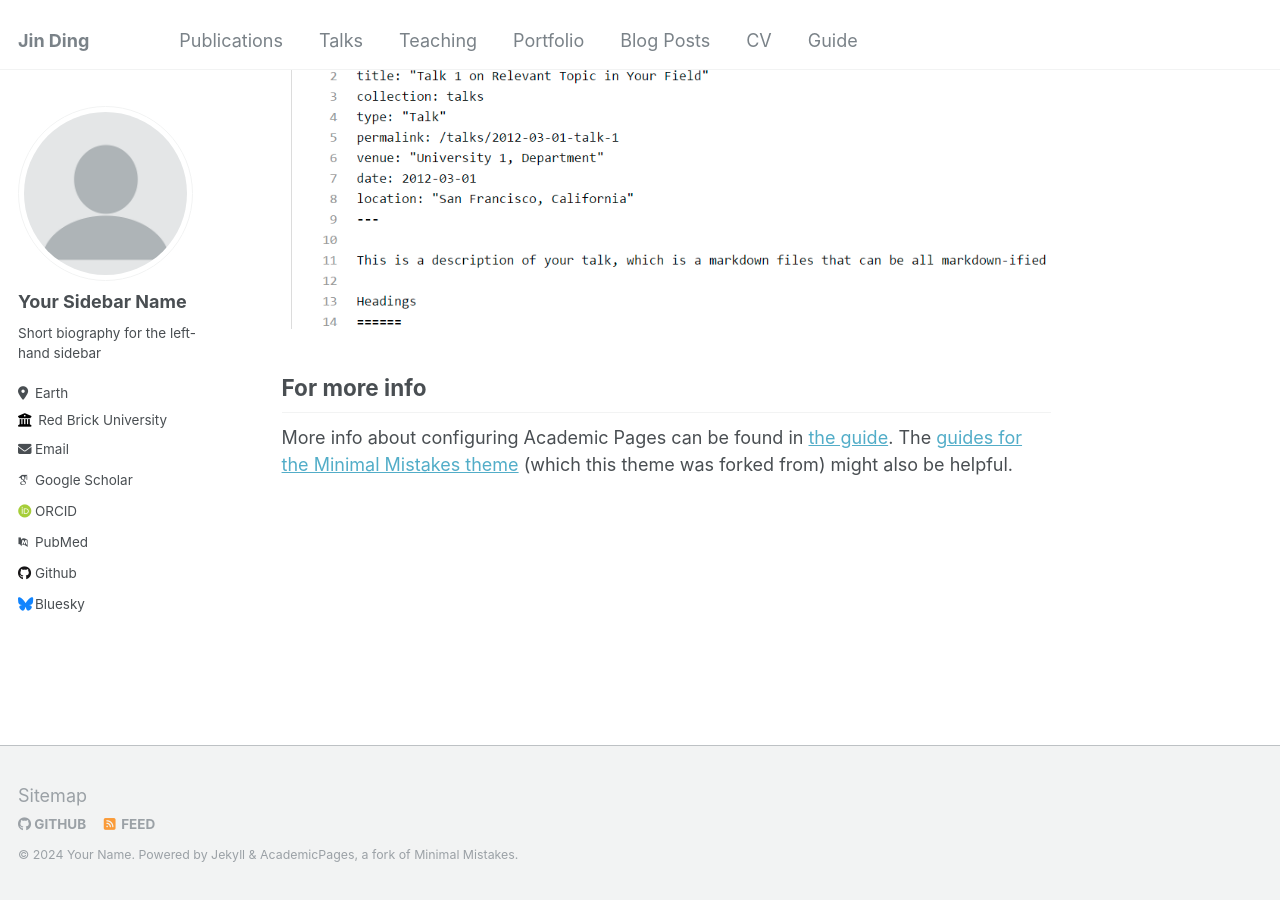
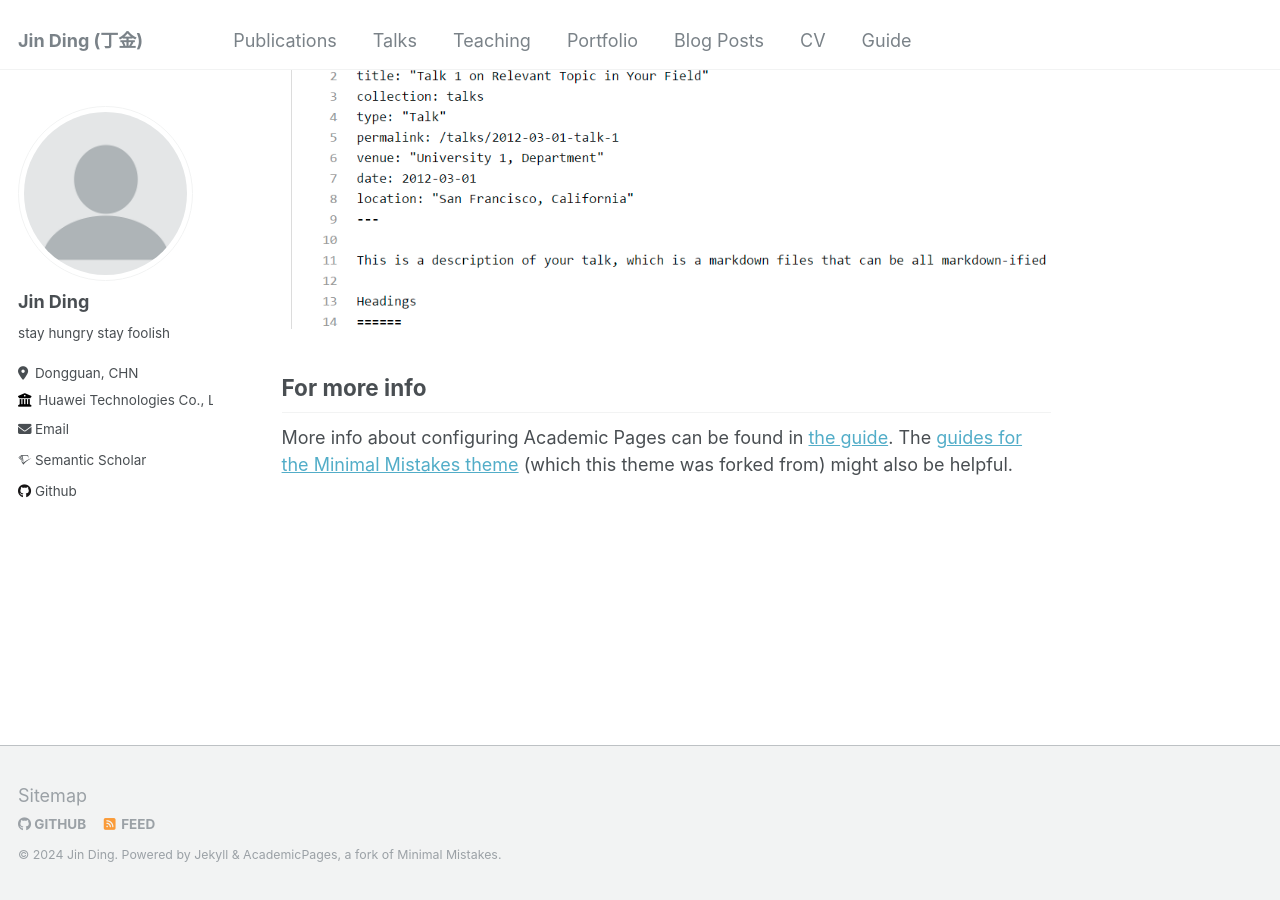
Before and after one commit to DJEddyking/djeddyking.github.io, a Jekyll site: the page built from _pages/about.md, in a window 1280 px wide and 900 px high, scrolled down 2660 px. Built offline with Jekyll 4.4.1, drawn with Linux system fonts in a browser that asks for light colours; some web fonts are replaced.

Commit message:
Update _config.yml

```diff
--- a/_config.yml
+++ b/_config.yml
@@ -8,9 +8,9 @@
 
 # Basic Site Settings
 locale                   : "Dongguan, CHN"
-title                    : "Jin Ding"
+title                    : "Jin Ding (丁金)"
 title_separator          : "-"
-name                     : &name "Your Name"
+name                     : &name "Jin Ding"
 description              : &description "personal description"
 url                      : https://academicpages.github.io # the base hostname & protocol for your site e.g. "https://mmistakes.github.io"
 baseurl                  : "" # the subpath of your site, e.g. "/blog"
@@ -22,56 +22,56 @@ repository               : "djeddyking.github.io"
 author:
   # Biographic information
   avatar           : "profile.png"
-  name             : "Your Sidebar Name"
+  name             : "Jin Ding"
   pronouns         : # example: "she/her"
-  bio              : "Short biography for the left-hand sidebar"
-  location         : "Earth"
-  employer         : "Red Brick University"
-  uri              : # URL
-  email            : "none@example.org"
+  bio              : "stay hungry stay foolish"
+  location         : "Dongguan, CHN"
+  employer         : "Huawei Technologies Co., Ltd."
+  # uri              : # URL
+  email            : "dingjin1998@outlook.com"
 
   # Academic websites
-  arxiv            : # URL - Update with the correct link to your profile
-  googlescholar    : "https://scholar.google.com/citations?user=PS_CX0AAAAAJ"
-  impactstory      : # URL
-  orcid            : "http://orcid.org/yourorcidurl"
-  semantic         : # URL
-  pubmed           : "https://www.ncbi.nlm.nih.gov/pubmed/?term=john+snow"
-  researchgate     : # URL
+  # arxiv            : # URL - Update with the correct link to your profile
+  # googlescholar    : "https://scholar.google.com/citations?user=PS_CX0AAAAAJ"
+  # impactstory      : # URL
+  # orcid            : "http://orcid.org/yourorcidurl"
+  semantic         : "https://www.semanticscholar.org/author/Jin-Ding/2111185493"
+  # pubmed           : "https://www.ncbi.nlm.nih.gov/pubmed/?term=john+snow"
+  # researchgate     : # URL
 
   # Repositories and software development
-  bitbucket        : # Username - Update with your username on the site
-  codepen          : # Username
-  dribbble         : # Username
-  github           : "academicpages"
-  kaggle           : # Username
-  stackoverflow    : # User number or user number and name (i.e., use "1" or "1/jeff-atwood")
+  # bitbucket        : # Username - Update with your username on the site
+  # codepen          : # Username
+  # dribbble         : # Username
+  github           : "https://github.com/DJEddyking"
+  # kaggle           : # Username
+  # stackoverflow    : # User number or user number and name (i.e., use "1" or "1/jeff-atwood")
 
   # Social media
-  bluesky          : "bsky.app" # Replace this with you Bluesky username
-  facebook         : # Username
-  flickr           : # Username
-  foursquare       : # Username
-  goodreads        : # Username
-  google_plus      : # Username
-  keybase          : # Username
-  instagram        : # Username
-  lastfm           : # Username
-  linkedin         : # Username
-  mastodon         : # URL
-  medium           : # URL
-  pinterest        : # Username
-  soundcloud       : # Username
-  steam            : # Username
-  telegram         : # URL
-  tumblr           : # Username
-  twitter          : # Username for X / Twitter
-  vine             : # Username
-  weibo            : # Username
-  wikipedia        : # Username
-  xing             : # Username
-  youtube          : # Username
-  zhihu            : # URL
+  # bluesky          : "bsky.app" # Replace this with you Bluesky username
+  # facebook         : # Username
+  # flickr           : # Username
+  # foursquare       : # Username
+  # goodreads        : # Username
+  # google_plus      : # Username
+  # keybase          : # Username
+  # instagram        : # Username
+  # lastfm           : # Username
+  # linkedin         : # Username
+  # mastodon         : # URL
+  # medium           : # URL
+  # pinterest        : # Username
+  # soundcloud       : # Username
+  # steam            : # Username
+  # telegram         : # URL
+  # tumblr           : # Username
+  # twitter          : # Username for X / Twitter
+  # vine             : # Username
+  # weibo            : # Username
+  # wikipedia        : # Username
+  # xing             : # Username
+  # youtube          : # Username
+  # zhihu            : # URL
 
 
 # Site Settings
```
